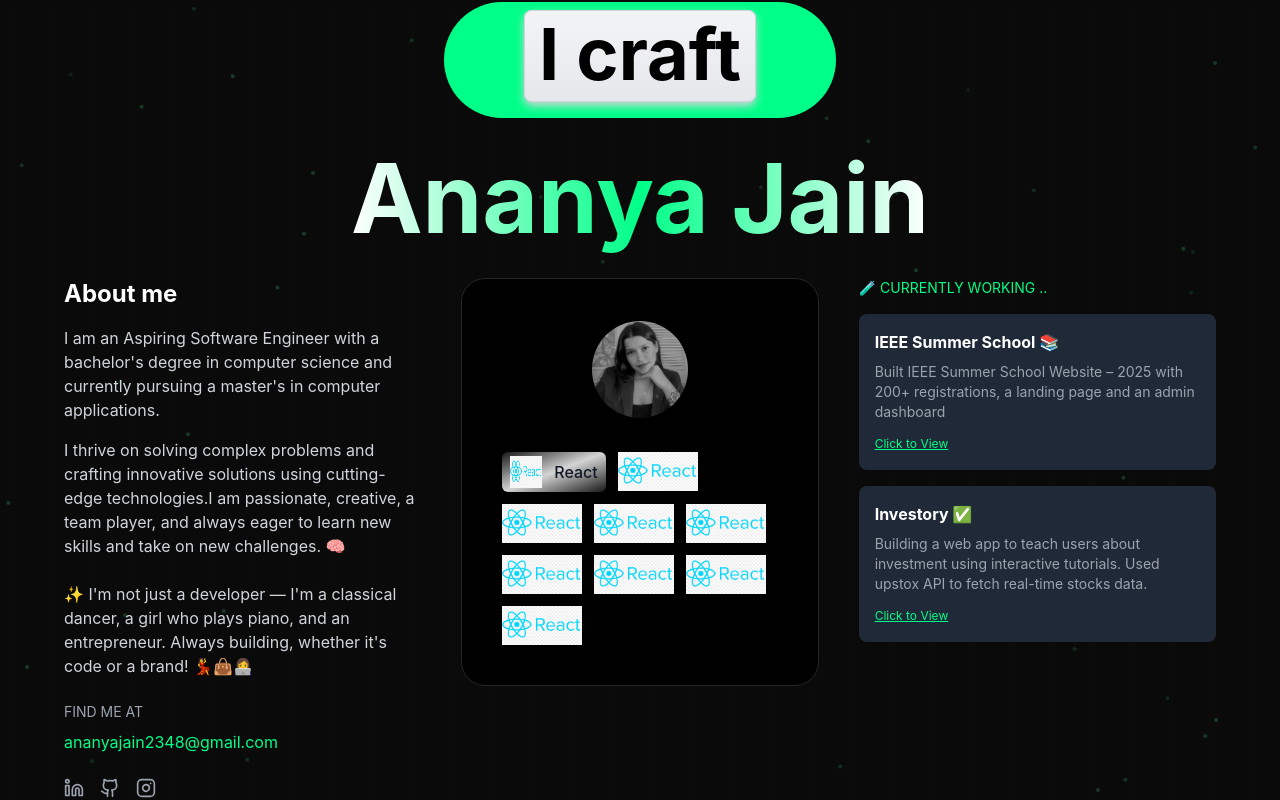
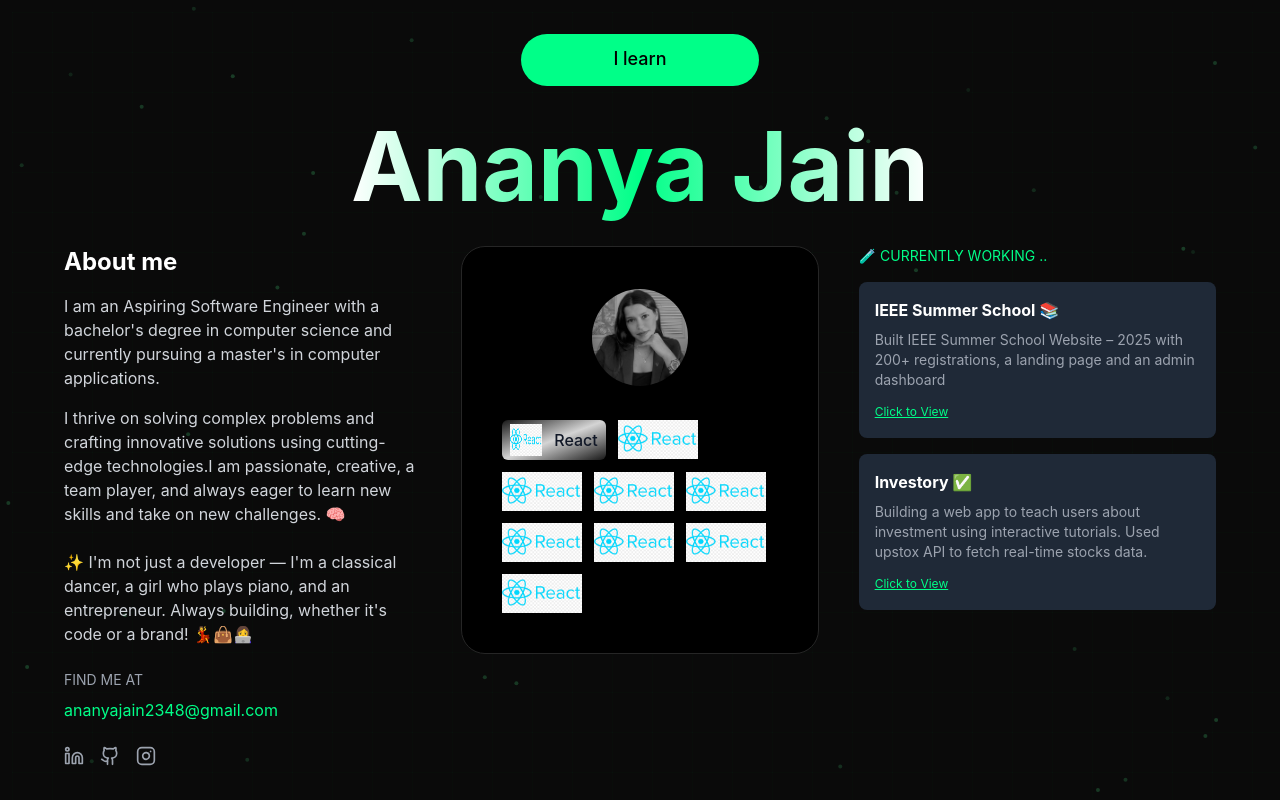
Before and after one commit to jananya25/ananyaportfolio, a React (Vite) app: page / in a window 1280 px wide. Shown: the top 800 px of the page. Built offline with nearby package versions, Linux system fonts and the light colour scheme.

Commit message:
added component

```diff
--- a/src/components/ui/container-text-flip.tsx
+++ b/src/components/ui/container-text-flip.tsx
@@ -1,104 +1,40 @@
-"use client";
+"use client"
 
-import React, { useState, useEffect, useId } from "react";
-
-import { motion } from "motion/react";
+import { useEffect, useState } from "react"
 import { cn } from "@/lib/utils"
 
-export interface ContainerTextFlipProps {
-  /** Array of words to cycle through in the animation */
-  words?: string[];
-  /** Time in milliseconds between word transitions */
-  interval?: number;
-  /** Additional CSS classes to apply to the container */
-  className?: string;
-  /** Additional CSS classes to apply to the text */
-  textClassName?: string;
-  /** Duration of the transition animation in milliseconds */
-  animationDuration?: number;
+interface ContainerTextFlipProps {
+  words: string[]
+  className?: string
 }
 
-export function ContainerTextFlip({
-  words = ["better", "modern", "beautiful", "awesome"],
-  interval = 3000,
-  className,
-  textClassName,
-  animationDuration = 700,
-}: ContainerTextFlipProps) {
-  const id = useId();
-  const [currentWordIndex, setCurrentWordIndex] = useState(0);
-  const [width, setWidth] = useState(100);
-  const textRef = React.useRef(null);
-
-  const updateWidthForWord = () => {
-    if (textRef.current) {
-      // Add some padding to the text width (30px on each side)
-      // @ts-ignore
-      const textWidth = textRef.current.scrollWidth + 30;
-      setWidth(textWidth);
-    }
-  };
+export function ContainerTextFlip({ words, className }: ContainerTextFlipProps) {
+  const [currentWordIndex, setCurrentWordIndex] = useState(0)
 
   useEffect(() => {
-    // Update width whenever the word changes
-    updateWidthForWord();
-  }, [currentWordIndex]);
+    const interval = setInterval(() => {
+      setCurrentWordIndex((prevIndex) => (prevIndex + 1) % words.length)
+    }, 2000)
 
-  useEffect(() => {
-    const intervalId = setInterval(() => {
-      setCurrentWordIndex((prevIndex) => (prevIndex + 1) % words.length);
-      // Width will be updated in the effect that depends on currentWordIndex
-    }, interval);
-
-    return () => clearInterval(intervalId);
-  }, [words, interval]);
+    return () => clearInterval(interval)
+  }, [words.length])
 
   return (
-    <motion.p
-      layout
-      layoutId={`words-here-${id}`}
-      animate={{ width }}
-      transition={{ duration: animationDuration / 2000 }}
-      className={cn(
-        "relative inline-block rounded-lg pt-2 pb-3 text-center text-4xl font-bold text-black md:text-7xl dark:text-white",
-        "[background:linear-gradient(to_bottom,#f3f4f6,#e5e7eb)]",
-        "shadow-[inset_0_-1px_#d1d5db,inset_0_0_0_1px_#d1d5db,_0_4px_8px_#d1d5db]",
-        "dark:[background:linear-gradient(to_bottom,#374151,#1f2937)]",
-        "dark:shadow-[inset_0_-1px_#10171e,inset_0_0_0_1px_hsla(205,89%,46%,.24),_0_4px_8px_#00000052]",
-        className,
-      )}
-      key={words[currentWordIndex]}
-    >
-      <motion.div
-        transition={{
-          duration: animationDuration / 1000,
-          ease: "easeInOut",
-        }}
-        className={cn("inline-block", textClassName)}
-        ref={textRef}
-        layoutId={`word-div-${words[currentWordIndex]}-${id}`}
-      >
-        <motion.div className="inline-block">
-          {words[currentWordIndex].split("").map((letter, index) => (
-            <motion.span
-              key={index}
-              initial={{
-                opacity: 0,
-                filter: "blur(10px)",
-              }}
-              animate={{
-                opacity: 1,
-                filter: "blur(0px)",
-              }}
-              transition={{
-                delay: index * 0.02,
-              }}
-            >
-              {letter}
-            </motion.span>
-          ))}
-        </motion.div>
-      </motion.div>
-    </motion.p>
-  );
+    <div className={cn("relative inline-block", className)}>
+      <span className="relative">
+        {words.map((word, index) => (
+          <span
+            key={index}
+            className={cn(
+              "absolute inset-0 transition-all duration-500 ease-in-out",
+              index === currentWordIndex ? "opacity-100 transform translate-y-0" : "opacity-0 transform translate-y-2",
+            )}
+          >
+            {word}
+          </span>
+        ))}
+        <span className="invisible">{words[0]}</span>
+      </span>
+    </div>
+  )
 }
```
